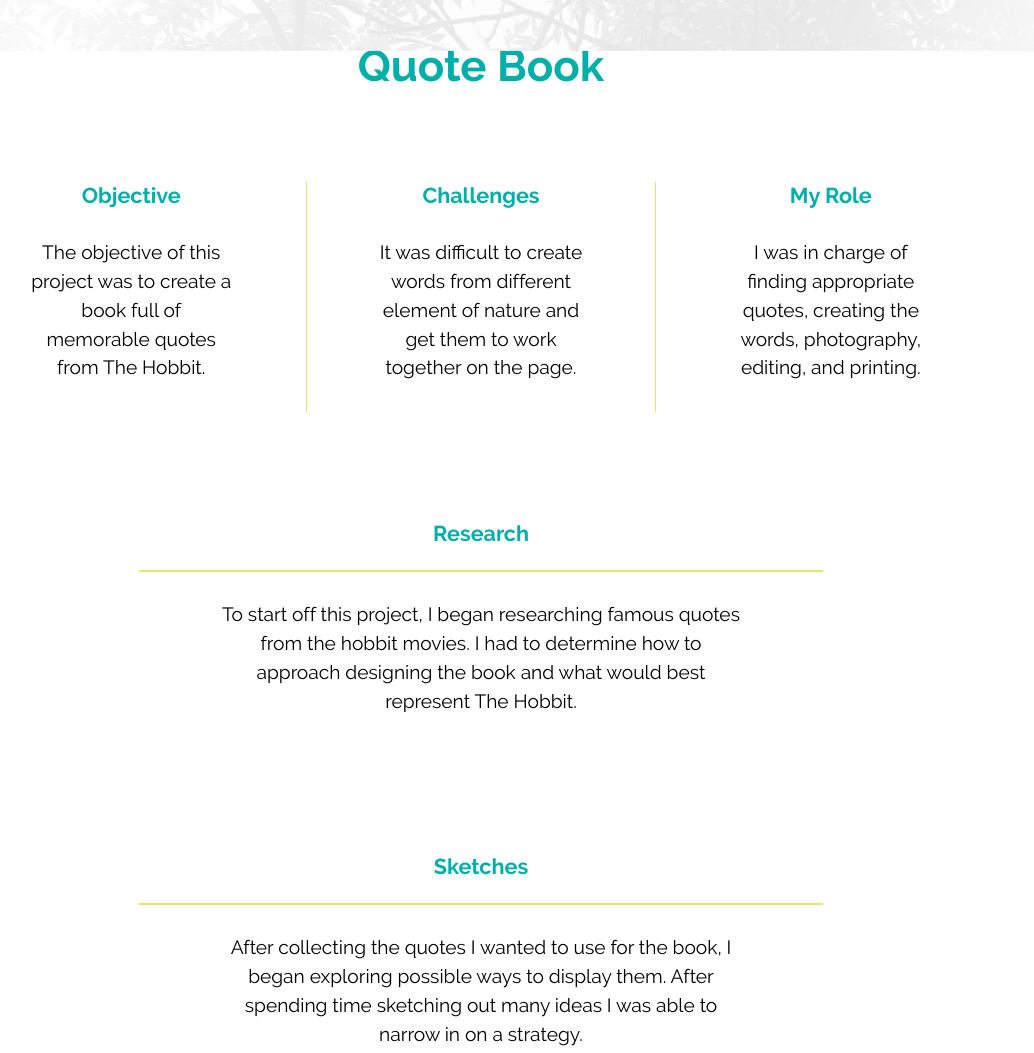
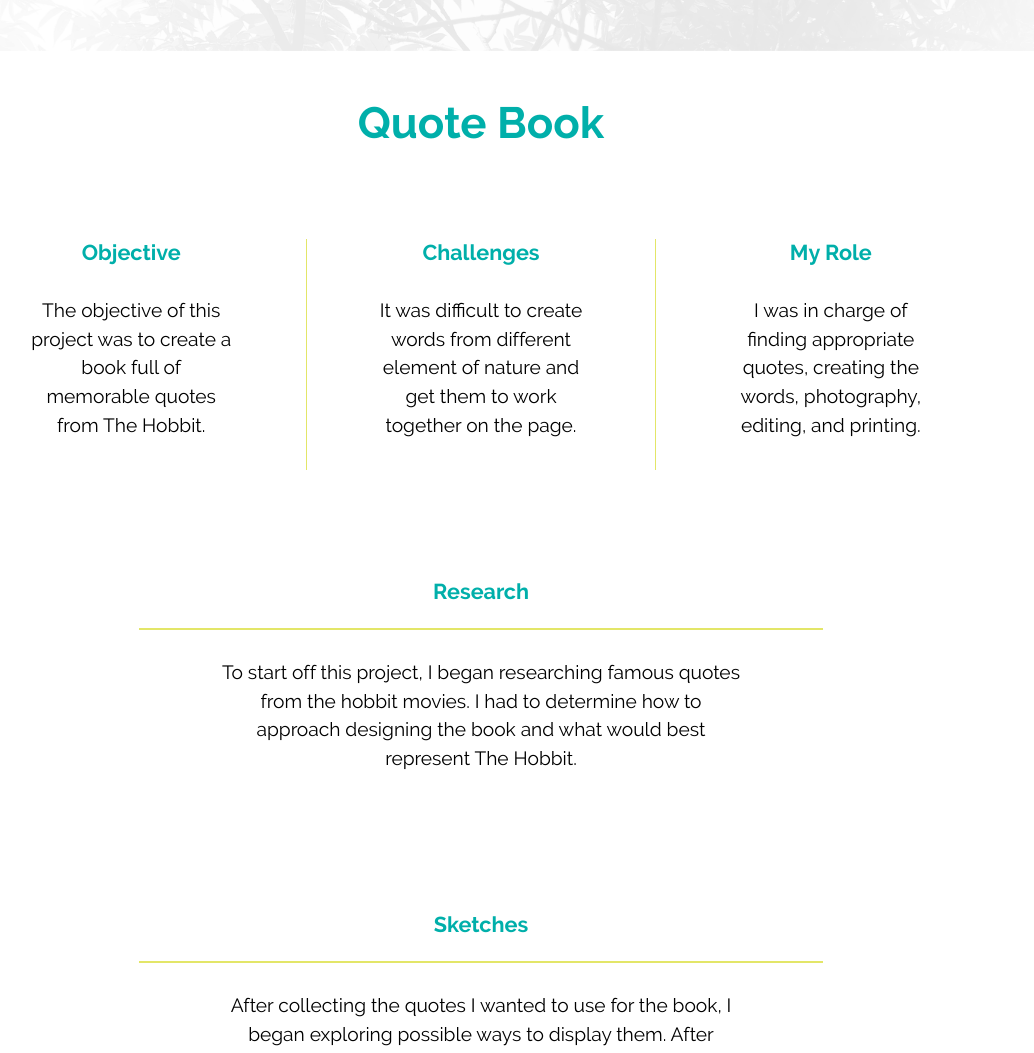
Before and after one commit to ashleycouperus/ashleycouperus.ca, a Jekyll site: the page built from pages/quotebook.html, in a window 1280 px wide. Shown: the part 980-2033 px from the top of the page, without its empty margins (159-1193 px from the left). Built offline with Jekyll 4.4.1, drawn with Linux system fonts in a browser that asks for light colours.

Commit message:
removed top button and adding padding

```diff
--- a/pages/quotebook.html
+++ b/pages/quotebook.html
@@ -9,7 +9,7 @@ layout: default
     <div class="grid pad-t-2">
       <ul class="list-group list-group-inline">
         <li class="unit xs-1 s-1 m-1 l-1 xl-1">
-          <h1 class="yotta pad-b-2">Quote Book</h1>
+          <h1 class="yotta pad-b-2 pad-t-2">Quote Book</h1>
         </li>
         <li class="unit xs-1 s-1 m-1-3 l-1-4 xl-1-4 gutter-1-2 description">
           <h5 itemprop="name">Objective</h5>
```
